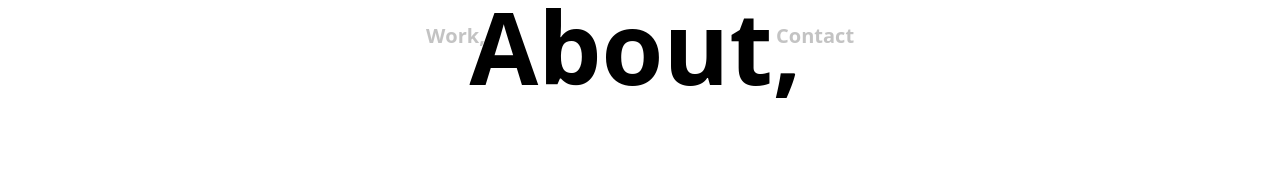
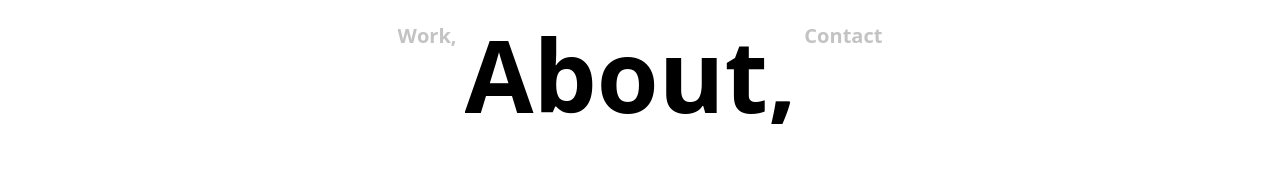
Before and after one commit to sofiaoleaeuropaea/photography-portfolio, a React (Vite) app: page /about in a window 1280 px wide. Shown: the top 174 px of the page. Built offline with nearby package versions, Linux system fonts and the light colour scheme; a web font is replaced by a local one.

Commit message:
Improve zoom effect on navbar

```diff
--- a/src/components/animations/FlipLink.jsx
+++ b/src/components/animations/FlipLink.jsx
@@ -8,12 +8,17 @@
   const desktopAnimation = useDesktop();
 
   const variants = {
-    active: desktopAnimation ? { scale: 5, margin: '1rem 6.25rem 0 6.8rem', color: 'black'} : {color: 'black'},
-    initial: { color: 'rgb(170, 170, 170, 0.7)' }
+    active: desktopAnimation
+      ? {
+          zoom: 5,
+          color: 'black',
+        }
+      : { color: 'black' },
+    initial: { color: 'rgb(170, 170, 170, 0.7)' },
   };
 
   const transition = {
-    duration: 0.8,
+    duration: 0.9,
     ease: 'easeInOut',
   };
 
@@ -33,7 +38,7 @@
           <motion.span
             variants={{
               initial: { y: 0 },
-              hovered: { y: '-100%' }
+              hovered: { y: '-100%' },
             }}
             transition={{
               duration: duration,
```
